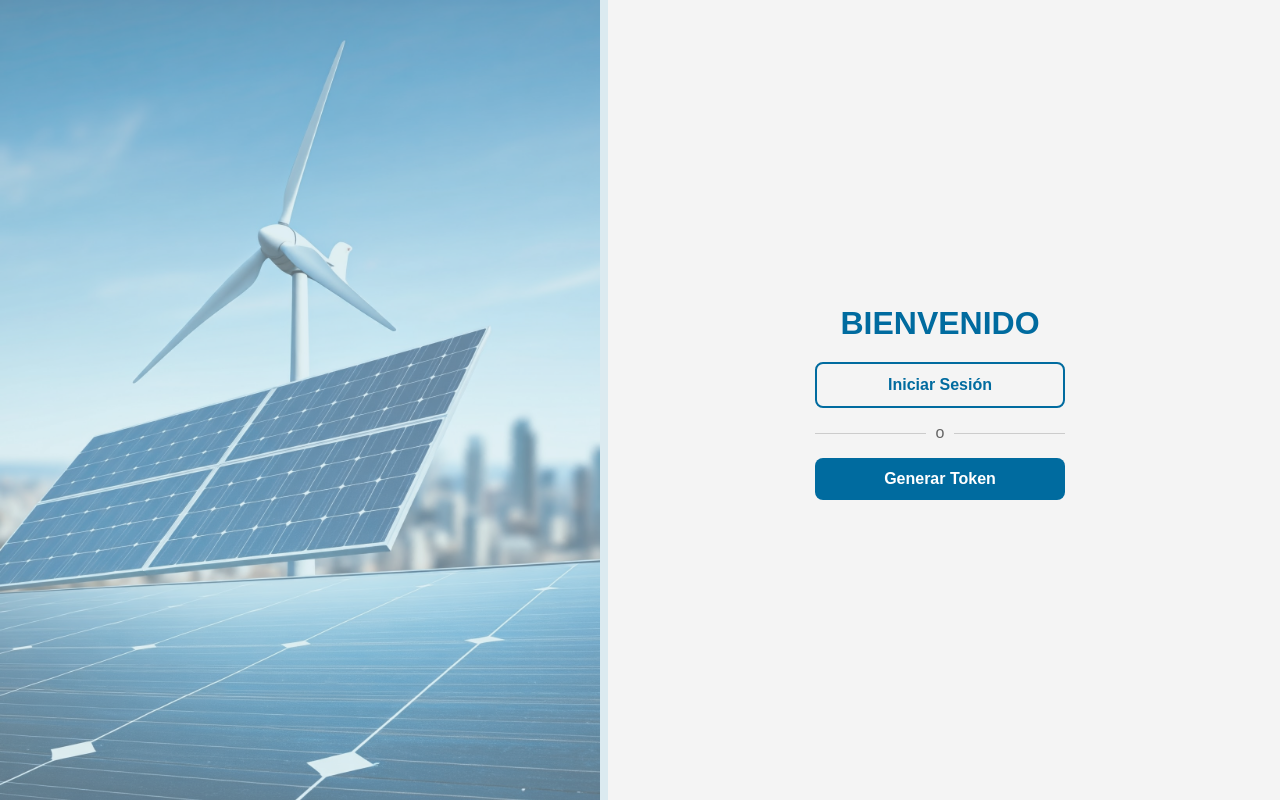
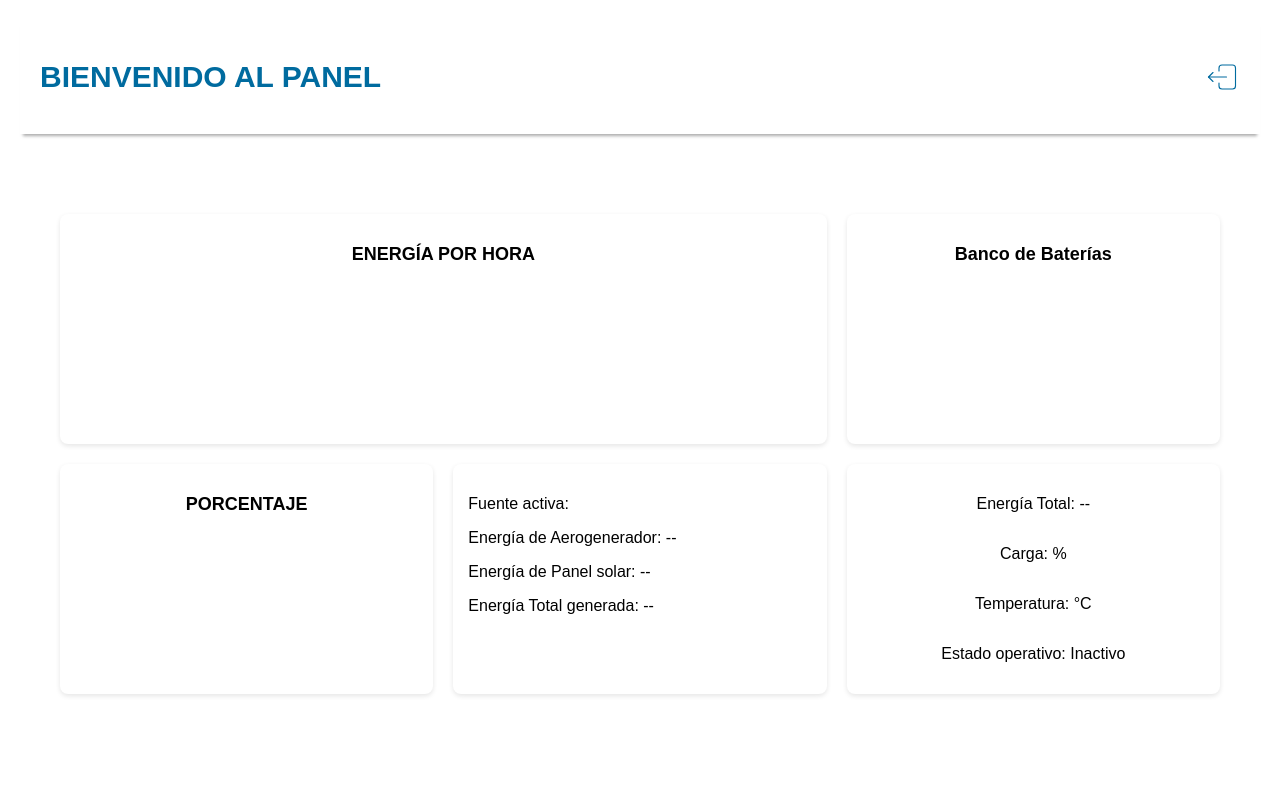
Before and after one commit to WolfMrDuck/Almeja, a Vue app in the folder frontend/: page / in a window 1280 px wide. Built offline with nearby package versions, Linux system fonts and the light colour scheme.

Commit message:
Se modificaron los estilos del archivo 'Panel', agregando propiedades css grid a los elementos principales. Tambien se modificó ligeramente los estilos de 'ModalGenerarToken'.

```diff
--- a/frontend/src/App.vue
+++ b/frontend/src/App.vue
@@ -4,6 +4,6 @@ import Panel from './components/Panel.vue';
 </script>
 
 <template>
-   <LoginView />
-    <!-- <Panel/> -->
+   <!-- <LoginView /> -->
+    <Panel/>
 </template>
--- a/frontend/src/components/ModalGenerarToken.vue
+++ b/frontend/src/components/ModalGenerarToken.vue
@@ -40,8 +40,10 @@
           para proteger la seguridad de la cuenta.
         </p>
 
+        <div class="cont-btn">
         <button class="m-button btn-primary" @click="copiarToken">Copiar</button>
         <button class="m-button cancel" @click="cerrarModal">Cerrar</button>
+        </div>
 
       </div>
     </div>
@@ -65,6 +67,13 @@
   padding: 20px;
   border-radius: 10px;
   text-align: center;
+  width: 35%;
+}
+
+.cont-btn{
+  display: flex;
+  justify-content: space-evenly;
+  margin-top: 10px;
 }
 
 .m-button{
--- a/frontend/src/components/Panel.vue
+++ b/frontend/src/components/Panel.vue
@@ -1,41 +1,46 @@
 <template>
-    <div class="container">
-        <!-- <div class="encabezado">
+    <div class="contenedorGral">
+      <div class="encabezado sombra">
           <h1 class="title">BIENVENIDO AL PANEL</h1>
-        </div> -->
+          <svg xmlns="http://www.w3.org/2000/svg" viewBox="0 0 24 24" fill="none" stroke=#006B9F stroke-linecap="round" stroke-linejoin="round" width="36" height="36" stroke-width="0.75">
+            <path d="M10 8v-2a2 2 0 0 1 2 -2h7a2 2 0 0 1 2 2v12a2 2 0 0 1 -2 2h-7a2 2 0 0 1 -2 -2v-2"></path>
+            <path d="M15 12h-12l3 -3"></path>
+            <path d="M6 15l-3 -3"></path>
+          </svg> <!-- este es el icono -->
+      </div>
 
       <div class="panel">
-        <h1 class="title">BIENVENIDO AL PANEL</h1>
+
         <div class="grid">
-          <div class="card">
+          <div class="card g1">
             <h2 class="subtitle">ENERGÍA POR HORA</h2>
             <!-- <LineChart /> -->
           </div>
 
-          <div class="card">
+          <div class="card g2">
             <h2 class="subtitle">PORCENTAJE</h2>
             <!-- <PieChart /> -->
           </div>
 
-          <div class="card">
-            <h2 class="subtitle">Fuente activa:</h2>
+          <div class="card g3">
+            <p>Fuente activa:</p>
             <p> Energía de Aerogenerador: -- </p>
             <p> Energía de Panel solar: -- </p>
             <p> Energía Total generada: -- </p>
           </div>
 
-          <div class="card battery-card">
+          <div class="card battery-icon">
             <h2 class="subtitle">Banco de Baterías</h2>
-            <div class="battery-icon">
             <!-- <BatteryIcon /> -->
           </div>
+          <div class="card battery-card">
             <p> Energía Total: -- </p>
             <p> Carga: % </p>
             <p> Temperatura: °C </p>
             <p> Estado operativo: Inactivo </p>
           </div>
         </div>
-      </div>
+      </div> <!-- fin div panel -->
     </div>
 </template>
 
@@ -48,40 +53,69 @@
 <style>
   body {
     font-family: 'Arial', sans-serif;
-    background-color: #f4f4f4;
+    background-color: #ffffff;
     margin: 0;
     padding: 0;
   }
 
-  .container {
+  .contenedorGral {
     padding: 20px;
   }
 
-  .panel {
+  .sombra{ /* www.cssmatic.com/box-shadow  -> para la sombra */
+    -webkit-box-shadow: 0px 5px 3px -3px rgba(112,112,112,0.59);
+    -moz-box-shadow: 0px 5px 3px -3px rgba(112,112,112,0.59);
+    box-shadow: 0px 5px 3px -3px rgba(112,112,112,0.59);
+  }
+
+  .encabezado {
     background: white;
+    /*border: #006B9F solid;  esto es solo para ver el borde*/
     padding: 20px;
-    border-radius: 10px;
-    box-shadow: 0 0 10px rgba(0, 0, 0, 0.1);
+    display: flex;
+    align-items: center;
+    justify-content: space-between;
   }
 
   .title {
-    color: #007bff;
-    font-size: 24px;
+    color: #006B9F;
+    font-size: 30px;
     font-weight: bold;
+  }
+
+  .panel {
+    /* border: #006B9F solid;esto es solo para ver el borde */
+    margin-top: 20px;
+    padding: 40px;
   }
 
   .grid {
     display: grid;
-    grid-template-columns: repeat(auto-fit, minmax(300px, 1fr));
+    grid-template-columns: repeat(3, 1fr);
+    grid-template-rows: repeat(2, 1fr);
     gap: 20px;
     margin-top: 20px;
   }
 
   .card {
     background: white;
+    /* border: #006B9F solid;esto es solo para ver el borde */
     padding: 15px;
     border-radius: 8px;
     box-shadow: 0 2px 5px rgba(0, 0, 0, 0.1);
+  }
+
+  .g1{
+    grid-column: 1/3;
+    grid-row: 1/2;
+  }
+  .g2{
+    grid-column:1/2;
+    grid-row: 2/3;
+  }
+  .g3{
+    grid-column:2/3;
+    grid-row: 2/3;
   }
 
   .subtitle {
@@ -90,13 +124,17 @@
     text-align: center;
   }
 
+  .battery-icon {
+    grid-column: 3/4;
+    grid-row: 1/2;
+  }
+
   .battery-card {
     display: flex;
     flex-direction: column;
     align-items: center;
+    grid-column: 3/4;
+    grid-row: 2/3;
   }
 
-  .battery-icon {
-    margin: 10px 0;
-  }
 </style>
```
Lines whose indentation alone changed are shown as unchanged.
